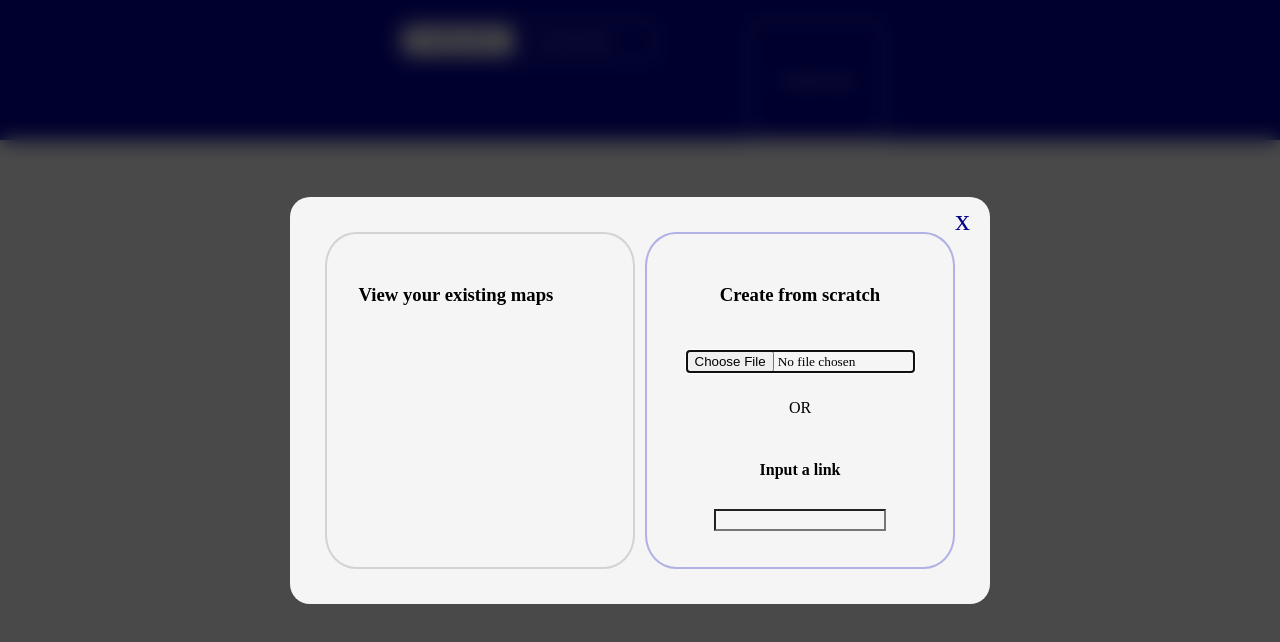
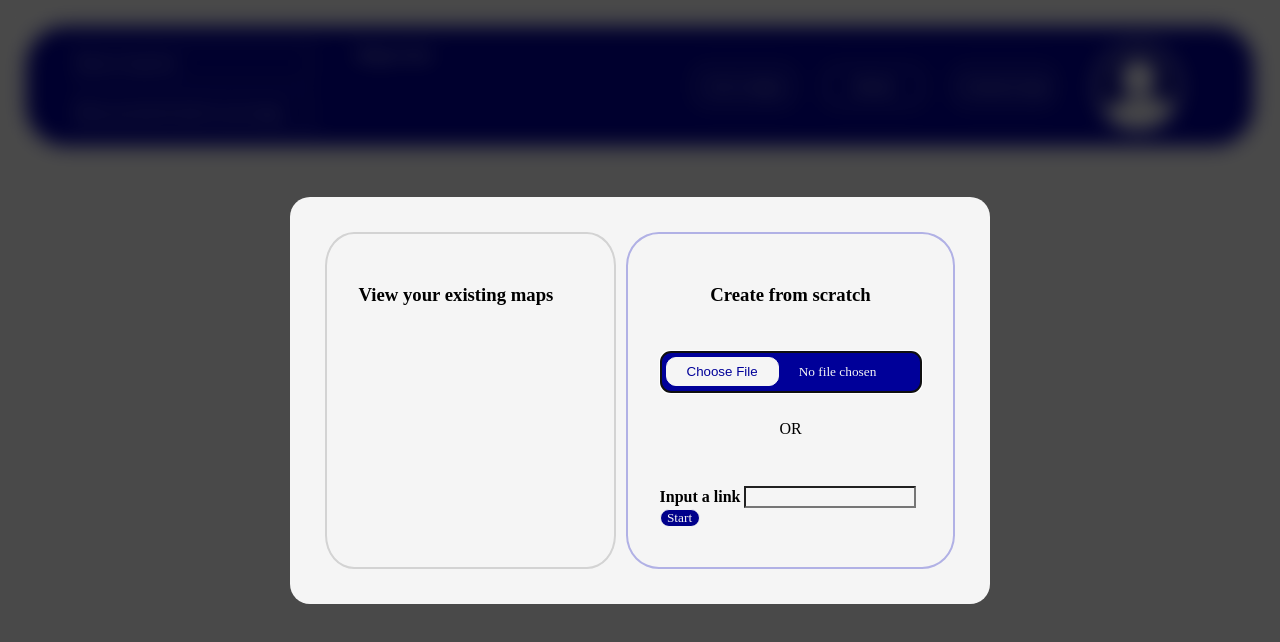
Before and after one commit to valeriegc/image_map_creator, a SvelteKit app: page /generator in a window 1280 px wide. Shown: the top 642 px of the page. Built offline with nearby package versions, Linux system fonts and the light colour scheme; a web font is replaced by a local one.

Commit message:
toolbar updates and choose image modal fixes

```diff
--- a/src/routes/generator/Canvas.svelte
+++ b/src/routes/generator/Canvas.svelte
@@ -33,13 +33,6 @@
 
 {#if $files?.[0] || $imageLinkFromUser}
 	<div class="completeWrap">
-		<div class="inputWrap">
-			Please input the source for your image here:
-			<input
-				bind:value={$userProvidedLink}
-				style="margin-left:10px;border-radius:5px; border: solid darkblue 2px; color:darkblue"
-			/>
-		</div>
 		<div class="imageCanvasWrap" on:mousedown={addArea} on:mouseup={svgMoveEnd}>
 			<img src={$files !== null ? URL.createObjectURL($files[0]) : $imageLinkFromUser} />
 			{#each $mapObjects as _, i}
@@ -75,8 +68,8 @@
 	.areaRect {
 		z-index: 1;
 		position: absolute;
-		border: darkgrey solid 2px;
-		background-color: RGBA(255, 255, 255, 0.4);
+		border: darkblue solid 1px;
+		background-color: RGBA(0, 0, 139, 0.1);
 		cursor: pointer;
 		display: flex;
 	}
@@ -117,7 +110,7 @@
 		border-radius: 5px;
 		height: 20%;
 		width: 75%;
-		font-size: small;
+		font-size: 10px;
 	}
 	img {
 		border: solid darkblue 5px;
--- a/src/routes/generator/StartModal.svelte
+++ b/src/routes/generator/StartModal.svelte
@@ -14,17 +14,18 @@
 				<input type="file" bind:files={$files} />
 			</div>
 			OR
-			<label style="margin-top:7%;background-color:transparent;font-weight:bold">Input a link</label
-			>
-			<input type="text" bind:value={$imageLinkFromUser} style="margin-top:1%" />
+			<label style="margin-top:7%;background-color:transparent;font-weight:bold"
+				>Input a link
+				<input type="text" bind:value={$imageLinkFromUser} style="margin-top:1%" />
+				{#if $imageLinkFromUser !== null}
+					<button
+						on:click={() => ($startModalOpen = false)}
+						style="background-color:darkblue; width:40px; padding:0">Start</button
+					>
+				{/if}
+			</label>
 		</div>
 	</div>
-	<button
-		on:click={() => ($startModalOpen = false)}
-		style="width:15px; position:absolute; right:5px;
-        top:5px;font-size: 30px; border-style:none;color:darkblue
-        ">x</button
-	>
 </Modal>
 
 <style>
@@ -62,4 +63,22 @@
 		padding: 5%;
 		border: solid rgb(177, 177, 229) 2px;
 	}
+	input[type='file'] {
+		width: 250px;
+		height: 30px;
+		color: whitesmoke;
+		padding: 5px;
+		background: #000099;
+		border-radius: 10px;
+		border: solid whitesmoke 1px;
+	}
+	input[type='file']::file-selector-button {
+		margin-right: 20px;
+		background: whitesmoke;
+		padding: 6px 20px;
+		border-radius: 10px;
+		color: #000099;
+		cursor: pointer;
+		border: solid whitesmoke 1px;
+	}
 </style>
--- a/src/routes/generator/Toolbar.svelte
+++ b/src/routes/generator/Toolbar.svelte
@@ -1,38 +1,89 @@
 <script lang="ts">
-	import { isMapModalOpen, files } from './stores';
-	$: console.log($files);
+	import { isMapModalOpen, userProvidedLink } from './stores';
+	let nameOfMap = 'Name of map here';
 </script>
 
 <div class="buttonContainer">
-	<input type="file" bind:files={$files} />
+	<input type="text" class="mapNameInput" value={nameOfMap} />
+	<input type="text" class="mapNameInput" style="top:70px;" bind:value={$userProvidedLink} />
+	<div class="shapeBox">Shapes here</div>
+	<button class="generateButton" style="right:460px;">Save to maps</button>
+	<button class="generateButton" style="right:330px;">Restart</button>
 	<button class="generateButton" on:click={() => ($isMapModalOpen = true)}>Generate map</button>
+	<div class="userProfile">
+		<div class="userProfileHead" />
+		<div class="userProfileBody" />
+	</div>
 </div>
 
 <style>
+	.shapeBox {
+		height: 70px;
+		width: 320px;
+		background-color: transparent;
+		border-radius: 20px;
+		position: absolute;
+		top: 10px;
+		color: white;
+		padding: 10px;
+		left: 320px;
+	}
+	.mapNameInput {
+		height: 30px;
+		width: 230px;
+		position: absolute;
+		left: 50px;
+		background-color: transparent;
+		border: white 1px dashed;
+		color: white;
+	}
+	.userProfileBody {
+		height: 80px;
+		width: 100px;
+		position: absolute;
+		top: 50px;
+		border-radius: 100%;
+		left: -6px;
+	}
+	.userProfileHead {
+		height: 35px;
+		width: 35px;
+		background-color: white;
+		border-radius: 100%;
+		position: absolute;
+		right: 22px;
+		top: 13px;
+	}
+	.userProfile {
+		overflow: hidden;
+		align-self: flex-end;
+		height: 80px;
+		width: 80px;
+		border: solid white 3px;
+		border-radius: 100%;
+		background-color: darkblue;
+		margin-right: 5%;
+		position: absolute;
+		right: 1%;
+		top: 15%;
+	}
+	.generateButton {
+		height: 40px;
+		width: 100px;
+		padding: 0;
+		font-weight: bold;
+		position: absolute;
+		right: 200px;
+		top: 40px;
+	}
 	.buttonContainer {
 		display: flex;
 		justify-content: center;
-		gap: 90px;
 		background-color: #000099;
 		padding-top: 20px;
-		height: 120px;
-	}
-	input[type='file'] {
-		width: 250px;
-		height: 30px;
-		color: whitesmoke;
-		padding: 5px;
-		background: #000099;
-		border-radius: 10px;
-		border: solid whitesmoke 1px;
-	}
-	input[type='file']::file-selector-button {
-		margin-right: 20px;
-		background: whitesmoke;
-		padding: 6px 20px;
-		border-radius: 10px;
-		color: #000099;
-		cursor: pointer;
-		border: solid whitesmoke 1px;
+		height: 100px;
+		margin: 2% 2% 0 2%;
+		border-radius: 40px;
+		position: relative;
 	}
 </style>
--- a/src/routes/generator/stores.ts
+++ b/src/routes/generator/stores.ts
@@ -6,5 +6,5 @@ export const files = writable<FileList | null>(null);
 export const mapObjects = writable<
 	{ x: number; y: number; link: string; width: number; heigth: number }[]
 >([]);
-export const userProvidedLink = writable('');
+export const userProvidedLink = writable('Please provide the link for your image');
 export const imageLinkFromUser = writable('');
```
